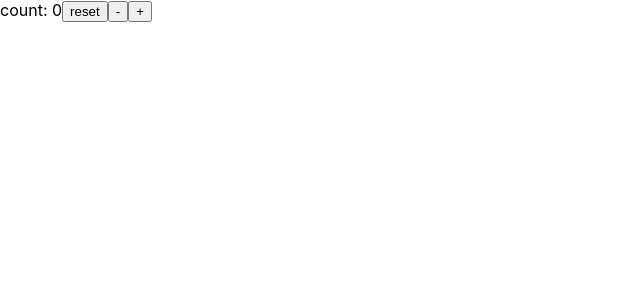
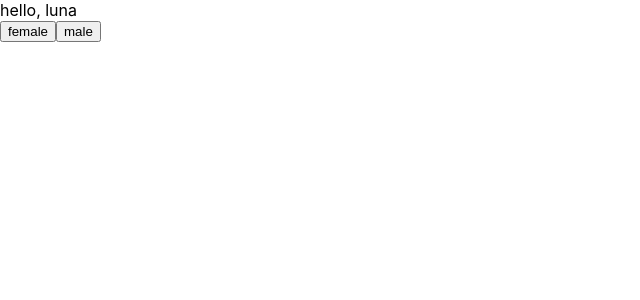
Before and after one commit to lunathebright/react-practice, a React (Create React App) app: page / in a window 1280 px wide. Shown: the top 300 px of the page, without its empty margins (0-640 px from the left). Built offline with nearby package versions, Linux system fonts and the light colour scheme.

Commit message:
useReducer

```diff
--- a/src/App.js
+++ b/src/App.js
@@ -3,7 +3,7 @@ import Reducer from "./studies/Reducer";
 function App() {
   return (
     <div className="App">
-      <Reducer />
+      <Reducer userName="luna" />
     </div>
   );
 }
--- a/src/studies/Reducer.jsx
+++ b/src/studies/Reducer.jsx
@@ -1,16 +1,15 @@
 import React, { useReducer } from "react";
 
-export default function Reducer() {
-  const initialState = { count: 0 };
+export default function Reducer({ userName }) {
+  const initialState = { userName };
 
+  // state에 의존적인 값을 사용하는 경우에 적합하기 때문에 좋은 예시 아님
   function reducer(state, action) {
     switch (action.type) {
-      case "reset":
-        return initialState;
-      case "decrement":
-        return { count: state.count - 1 };
-      case "increment":
-        return { count: state.count + 1 };
+      case "female":
+        return { userName: `Ms. ${userName}` };
+      case "male":
+        return { userName: `Mr. ${userName}` };
       default:
         throw new Error();
     }
@@ -20,10 +19,48 @@ export default function Reducer() {
 
   return (
     <div>
-      <span>count: {state.count}</span>
-      <button onClick={() => dispatch({ type: "reset" })}>reset</button>
-      <button onClick={() => dispatch({ type: "decrement" })}>-</button>
-      <button onClick={() => dispatch({ type: "increment" })}>+</button>
+      <span>{`hello, ${state.userName}`}</span>
+      <br />
+      <button
+        onClick={() => {
+          dispatch({ type: "female" });
+        }}
+      >
+        female
+      </button>
+      <button
+        onClick={() => {
+          dispatch({ type: "male" });
+        }}
+      >
+        male
+      </button>
     </div>
   );
+
+  // const initialState = { count: 0 };
+
+  // function reducer(state, action) {
+  //   switch (action.type) {
+  //     case "reset":
+  //       return initialState;
+  //     case "decrement":
+  //       return { count: state.count - 1 };
+  //     case "increment":
+  //       return { count: state.count + 1 };
+  //     default:
+  //       throw new Error();
+  //   }
+  // }
+
+  // const [state, dispatch] = useReducer(reducer, initialState);
+
+  // return (
+  //   <div>
+  //     <span>count: {state.count}</span>
+  //     <button onClick={() => dispatch({ type: "reset" })}>reset</button>
+  //     <button onClick={() => dispatch({ type: "decrement" })}>-</button>
+  //     <button onClick={() => dispatch({ type: "increment" })}>+</button>
+  //   </div>
+  // );
 }
```
